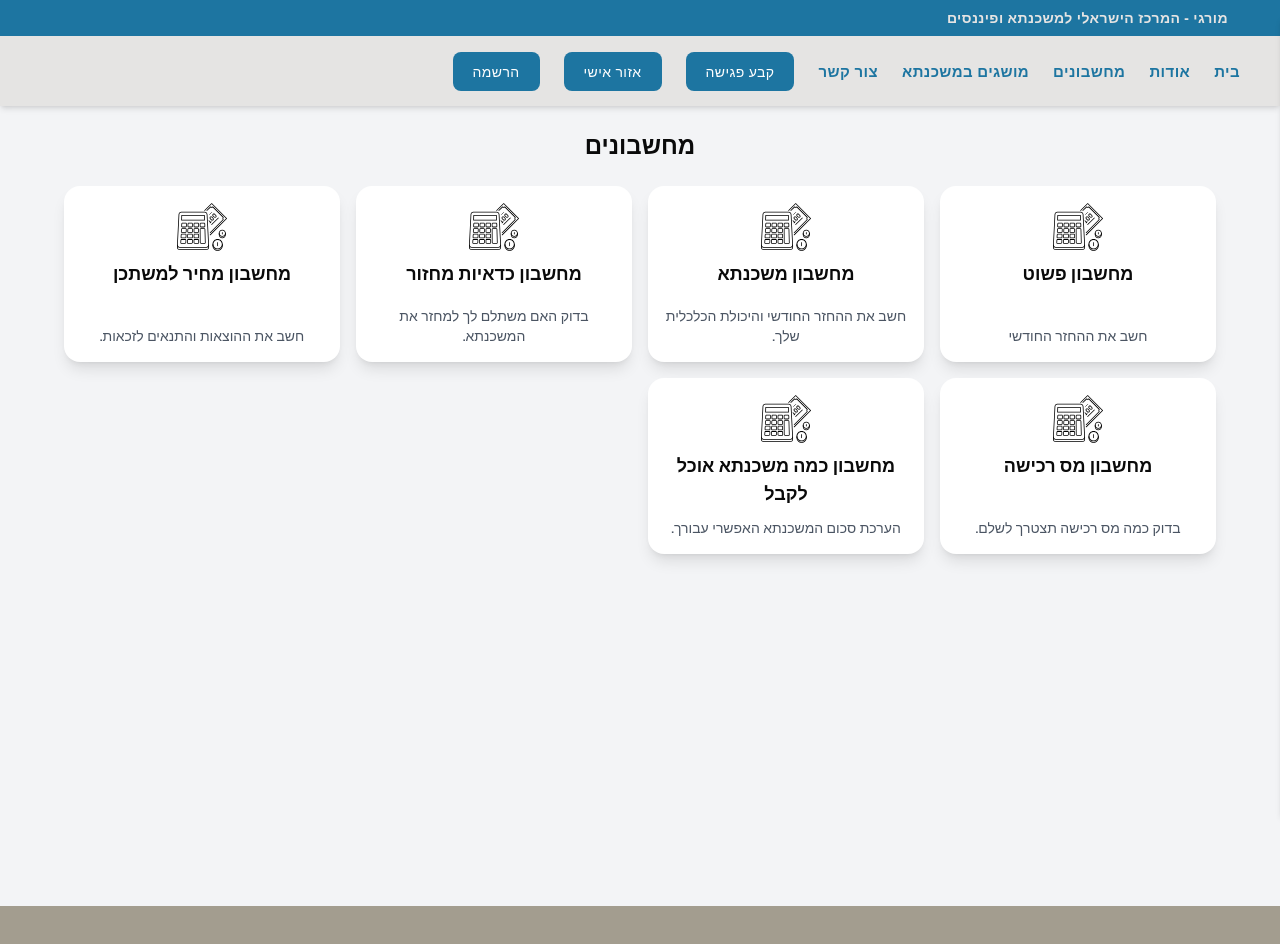
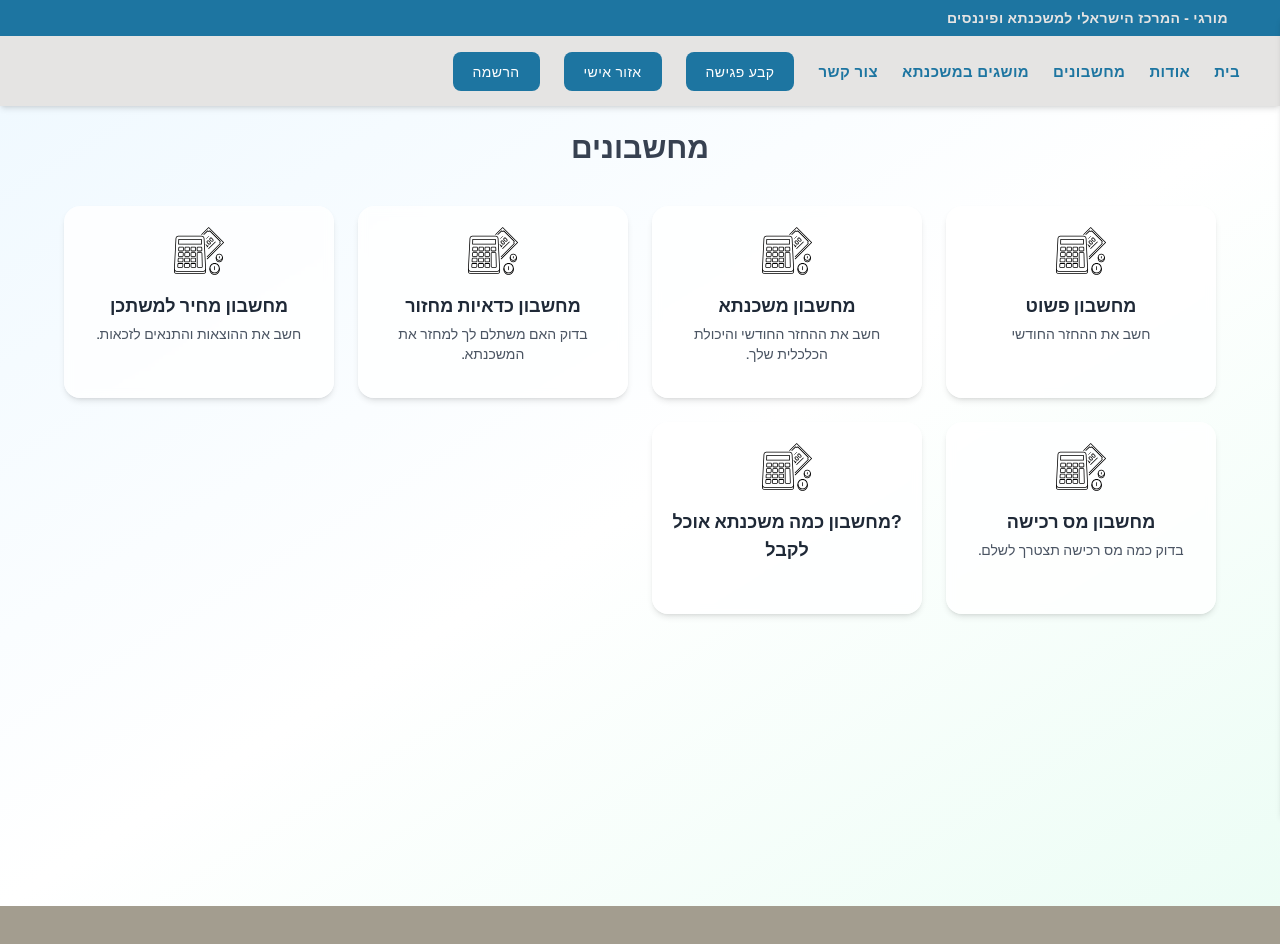
Before and after one commit to guycoh/mortgage, a Next.js app: page /home/calculators in a window 1280 px wide. Shown: the top 944 px of the page. Built offline with nearby package versions, Linux system fonts and the light colour scheme.

Commit message:
עדכון תכונה חדשה / תיקון באג / שיפורי UI

```diff
--- a/app/home/calculators/page.tsx
+++ b/app/home/calculators/page.tsx
@@ -1,33 +1,35 @@
-"use client"
-import Image from "next/image";
-import Link from "next/link";
+'use client';
 
+import Image from 'next/image';
+import Link from 'next/link';
 
 const calculators = [
-    { title: "מחשבון פשוט", description: "חשב את ההחזר החודשי ", link: "/home/calculators/simple_calculator" },
+  { title: "מחשבון פשוט", description: "חשב את ההחזר החודשי", link: "/home/calculators/simple_calculator" },
   { title: "מחשבון משכנתא", description: "חשב את ההחזר החודשי והיכולת הכלכלית שלך.", link: "/home/calculators/mortgage_calculator" },
   { title: "מחשבון כדאיות מחזור", description: "בדוק האם משתלם לך למחזר את המשכנתא.", link: "/home/calculators/refinance-calculator" },
   { title: "מחשבון מחיר למשתכן", description: "חשב את ההוצאות והתנאים לזכאות.", link: "/home/calculators/mechir_la_mishtaken" },
   { title: "מחשבון מס רכישה", description: "בדוק כמה מס רכישה תצטרך לשלם.", link: "/home/calculators/purchase_tax_calculator" },
-    { title: "מחשבון כמה משכנתא אוכל לקבל", description: "הערכת סכום המשכנתא האפשרי עבורך.", link: "/home/calculators/mortgage_capability" },
+  { title: "?מחשבון כמה משכנתא אוכל לקבל", description:"", link: "/home/calculators/mortgage_capability" },
 ];
 
 export default function CalculatorsPage() {
   return (
-      <div className="min-h-screen bg-gray-100 p-6">
+    <div className="min-h-screen bg-gradient-to-br from-sky-50 via-white to-emerald-50 p-6">
       <div className="max-w-6xl mx-auto">
-          <h1 className="text-2xl font-bold text-center mb-6">מחשבונים</h1>
-          <div className="grid grid-cols-2 sm:grid-cols-2 md:grid-cols-3 lg:grid-cols-4 gap-4">
+        <h1 className="text-3xl font-bold text-center text-gray-700 mb-10">מחשבונים</h1>
+        <div className="grid grid-cols-1 sm:grid-cols-2 md:grid-cols-3 lg:grid-cols-4 gap-6">
           {calculators.map((calc, index) => (
             <Link href={calc.link} key={index}>
-                <div className="bg-white p-4 rounded-2xl shadow-lg flex flex-col items-center text-center hover:shadow-xl transition cursor-pointer h-44">
-                <Image src="/assets/svgFiles/calculator.svg" alt="calculator" className="text-blue-500 text-4xl mb-2 "width={50} height={50}  />
-
-
-                  <div className="flex flex-col justify-between h-full">
-                    <h2 className="text-lg font-semibold">{calc.title}</h2>
-                    <p className="text-gray-600 text-sm">{calc.description}</p>
-                  </div>
+              <div className="bg-white/80 backdrop-blur-sm p-5 rounded-2xl shadow-md hover:shadow-xl transition-all duration-300 cursor-pointer flex flex-col items-center text-center h-48 hover:bg-white/90 transform hover:scale-105">
+                <Image
+                  src="/assets/svgFiles/calculator.svg"
+                  alt="calculator"
+                  width={50}
+                  height={50}
+                  className="mb-4"
+                />
+                <h2 className="text-lg font-semibold text-gray-800 mb-1">{calc.title}</h2>
+                <p className="text-sm text-gray-600">{calc.description}</p>
               </div>
             </Link>
           ))}
```
Lines whose indentation alone changed are shown as unchanged.
